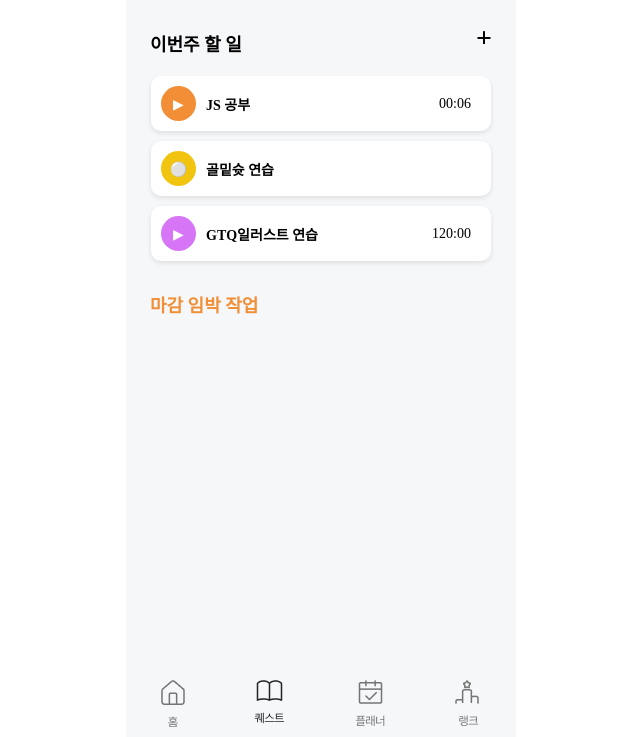
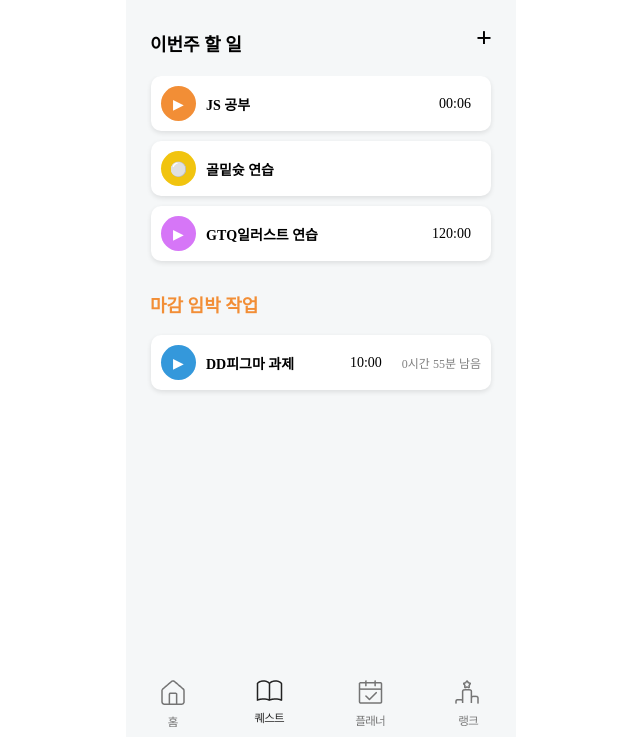
Before and after one commit to sean807H/Dotory-Application, a website: page html/time.html in a window 1280 px wide. Shown: the part 63-800 px from the top of the page, without its empty margins (319-959 px from the left). Drawn offline with Linux system fonts and the light colour scheme.

Commit message:
fix : 수정

```diff
--- a/js/time.js
+++ b/js/time.js
@@ -27,9 +27,9 @@ let tasks = [
 ];
 
 // 마감 임박 작업
-// let urgentTasks = [
-//     { name: 'DD피그마 과제', duration: 10, color: '#3498DB', deadline: '23:59'} // 마감시간이 23:59로 설정됨
-// ];
+let urgentTasks = [
+    { name: 'DD피그마 과제', duration: 10, color: '#3498DB', deadline: '23:59'} // 마감시간이 23:59로 설정됨
+];
 
 let intervals = {}; // 각 일정의 타이머를 저장
 
@@ -89,29 +89,29 @@ function displayTasks() {
         taskList.appendChild(taskElement);
     });
 
-   // displayUrgentTasks(); // 마감 임박 작업 표시
+   displayUrgentTasks(); // 마감 임박 작업 표시
 }
 
 
 // 마감 임박 작업 표시 함수
-// function displayUrgentTasks() {
-//     const urgentTaskList = document.getElementById('urgentTaskList');
-//     urgentTaskList.innerHTML = ''; // 기존 목록 초기화
+function displayUrgentTasks() {
+    const urgentTaskList = document.getElementById('urgentTaskList');
+    urgentTaskList.innerHTML = ''; // 기존 목록 초기화
 
-//     urgentTasks.forEach((task, index) => {
-//         const taskElement = document.createElement('div');
-//         taskElement.classList.add('task');
+    urgentTasks.forEach((task, index) => {
+        const taskElement = document.createElement('div');
+        taskElement.classList.add('task');
 
-//         const remainingTime = calculateTimeLeft(task.deadline);
-//         taskElement.innerHTML = `
-//             <button style="background-color:${task.color};" onclick="toggleUrgentTask(${index})" id="urgent-btn-${index}">▶</button>
-//             <h4>${task.name}</h4>
-//             <span class="time" id="urgent-time-${index}">${formatTime(task.duration * 60)}</span>
-//             <span class="due-time">${remainingTime}</span>
-//         `;
-//         urgentTaskList.appendChild(taskElement);
-//     });
-// }
+        const remainingTime = calculateTimeLeft(task.deadline);
+        taskElement.innerHTML = `
+            <button style="background-color:${task.color};" onclick="toggleUrgentTask(${index})" id="urgent-btn-${index}">▶</button>
+            <h4>${task.name}</h4>
+            <span class="time" id="urgent-time-${index}">${formatTime(task.duration * 60)}</span>
+            <span class="due-time">${remainingTime}</span>
+        `;
+        urgentTaskList.appendChild(taskElement);
+    });
+}
 
 
 // 시간을 포맷하는 함수
```
Also changed, not shown: html/quest.html (+1 -1 lines).
